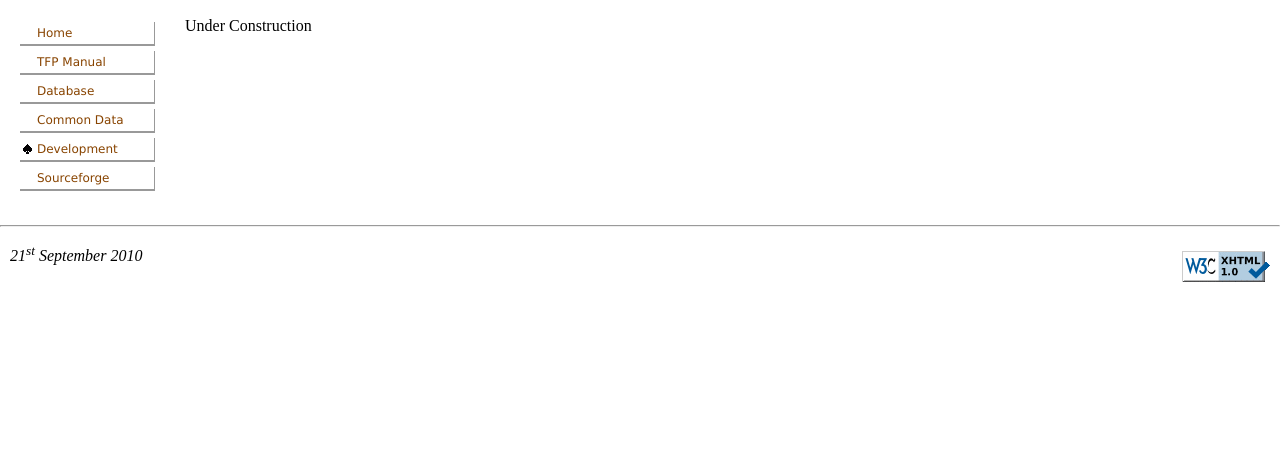
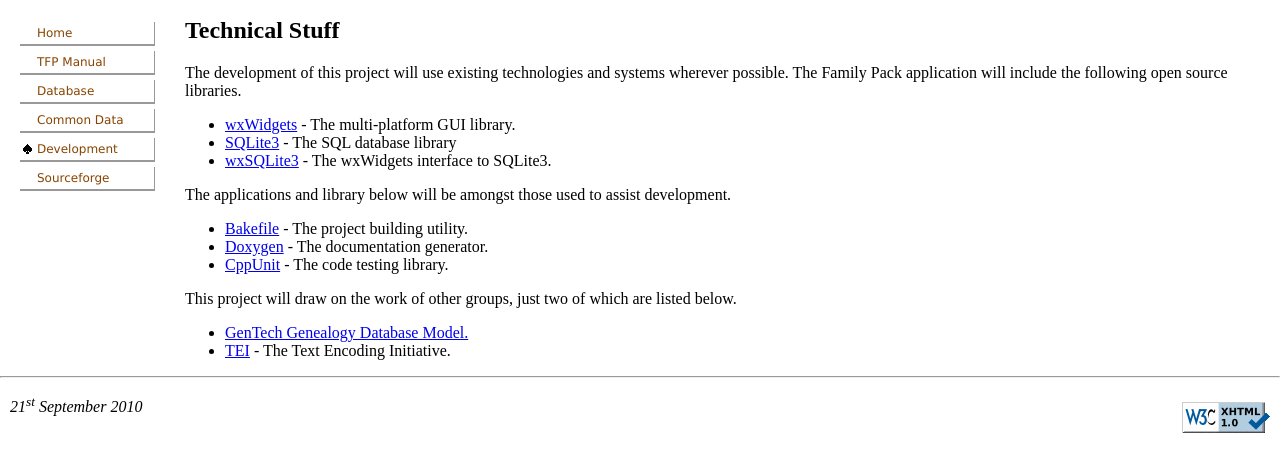
Before and after one commit to nickmat/TheFamilyPack, a plain HTML site: page website/develop.htm in a window 1280 px wide. Shown: the part 135-606 px from the top of the page. Drawn offline with Linux system fonts and the light colour scheme.

Commit message:
Added text to develop.htm website page.
git-svn-id: https://svn.code.sf.net/p/thefamilypack/code/tfp/trunk@17 0b5b8454-fdc9-41d1-a9ee-242ce37e0c65

```diff
--- a/website/develop.htm
+++ b/website/develop.htm
@@ -21,7 +21,30 @@
 </div>
 
 <div id="content">
-Under Construction
+<h2>Technical Stuff</h2>
+<p>
+ The development of this project will use existing technologies and systems wherever possible. The Family Pack application will include the following open source libraries.
+</p>
+<ul>
+ <li><a href="http:www.wxWidgets.org">wxWidgets</a> - The multi-platform GUI library.</li>
+ <li><a href="http://www.sqlite.org">SQLite3</a> - The SQL database library</li>
+ <li><a href="http://wxcode.sourceforge.net/components/wxsqlite3/">wxSQLite3</a> - The wxWidgets interface to SQLite3.</li>
+</ul>
+<p>
+ The applications and library below will be amongst those used to assist development.
+</p>
+<ul>
+ <li><a href="http://www.bakefile.org/">Bakefile</a> - The project building utility.</li>
+ <li><a href="http://www.doxygen.org/">Doxygen</a> - The documentation generator.</li>
+ <li><a href="https://launchpad.net/cppunit2">CppUnit</a> - The code testing library.</li>
+</ul>
+<p>
+ This project will draw on the work of other groups, just two of which are listed below.
+</p>
+<ul>
+ <li><a href="http://www.ngsgenealogy.org/cs/GenTech_Projects">GenTech Genealogy Database Model.</li>
+ <li><a href="http://www.tei-c.org">TEI</a> - The Text Encoding Initiative.</li>
+</ul>
 </div>
 
 <hr/>
```
